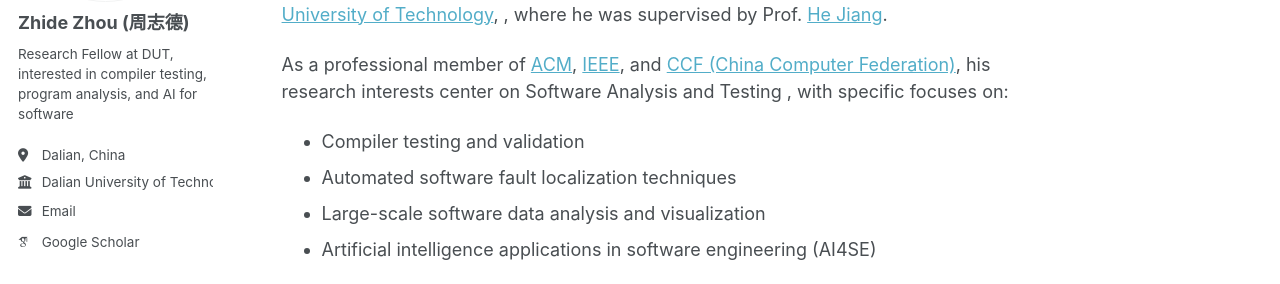
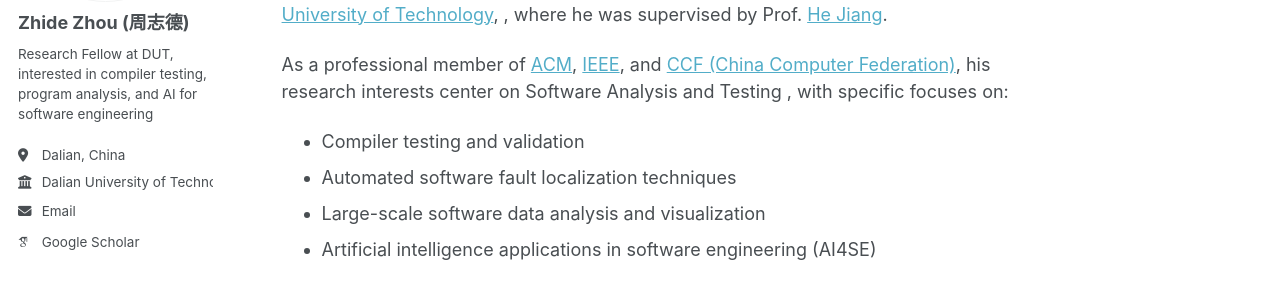
Before and after one commit to coffezhou/Zhide-Zhou.github.io, a Jekyll site: the page built from _pages/about.md, in a window 1280 px wide. Shown: the part 272-556 px from the top of the page. Built offline with Jekyll 4.4.1, drawn with Linux system fonts in a browser that asks for light colours; some web fonts are replaced.

Commit message:
Update _config.yml

```diff
--- a/_config.yml
+++ b/_config.yml
@@ -25,7 +25,7 @@ author:
   avatar           : "profile.png"
   name             : "Zhide Zhou (周志德)"
   #pronouns         : # example: "she/her"
-  bio              : "Research Fellow at DUT, interested in compiler testing, program analysis, and AI for software"
+  bio              : "Research Fellow at DUT, interested in compiler testing, program analysis, and AI for software engineering"
   location         : "Dalian, China"
   employer         : "Dalian University of Technology"
   #uri              : # URL
```
